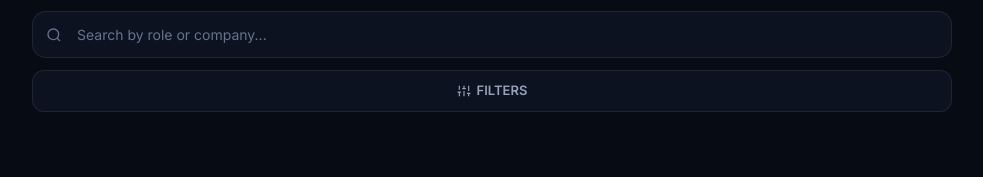
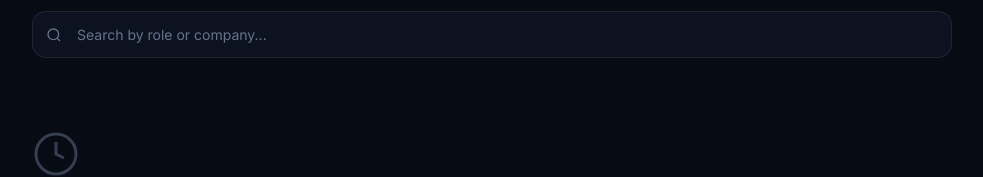
Before and after one commit to Krishna10016668/Resume-analyzer, a Next.js app in the folder client/: page / in a window 1280 px wide. Both pictures are taken after a click on the button "HISTORY". Shown: the part 159-336 px from the top of the page, without its empty margins (148-1131 px from the left). Built offline with nearby package versions, Linux system fonts and the light colour scheme; no server answers.

Commit message:
Remove non-functional filters button from HistoryTab

```diff
--- a/client/src/app/components/HistoryTab.js
+++ b/client/src/app/components/HistoryTab.js
@@ -58,12 +58,6 @@ export default function HistoryTab({ userId }) {
         <svg width="16" height="16" fill="none" stroke="var(--text-muted)" strokeWidth="2" viewBox="0 0 24 24" style={{position:'absolute',left:14,top:'50%',transform:'translateY(-50%)'}}><circle cx="11" cy="11" r="8"/><line x1="21" y1="21" x2="16.65" y2="16.65"/></svg>
         <input className="search-bar" placeholder="Search by role or company..." value={search} onChange={e => setSearch(e.target.value)} />
       </div>
-
-      {/* Filters button */}
-      <button style={{width:'100%',background:'var(--bg-secondary)',border:'1px solid var(--border-card)',borderRadius:12,padding:'10px 16px',color:'var(--text-secondary)',fontSize:13,fontWeight:600,cursor:'pointer',display:'flex',alignItems:'center',justifyContent:'center',gap:6,marginBottom:24,transition:'all 0.2s'}}>
-        <svg width="14" height="14" fill="none" stroke="currentColor" strokeWidth="2" viewBox="0 0 24 24"><path d="M4 21v-7M4 10V3M12 21v-9M12 8V3M20 21v-5M20 12V3M1 14h6M9 8h6M17 16h6"/></svg>
-        FILTERS
-      </button>
 
       {/* States */}
       {loading && <div style={{textAlign:'center',padding:'60px 0',color:'var(--text-muted)'}}>Loading history...</div>}
```
